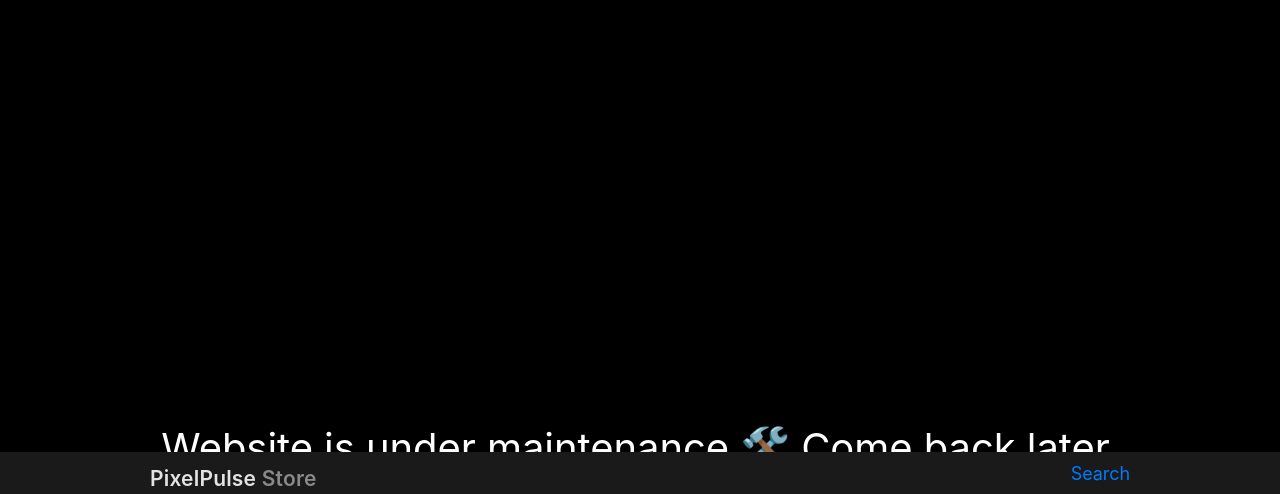
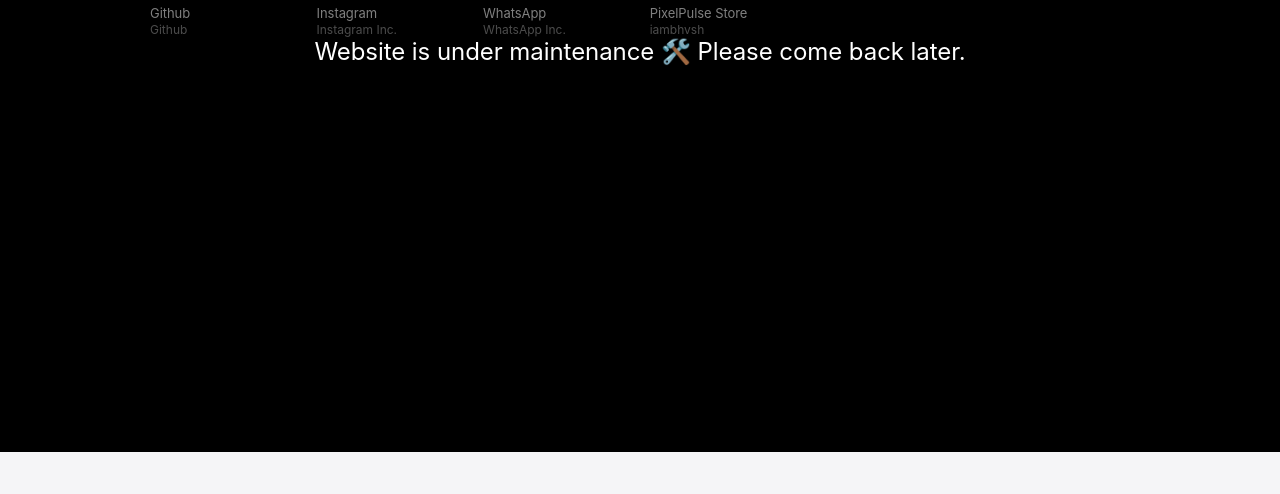
Before and after one commit to iambhvsh/pixelpulsestore, a plain HTML site: page index.html in a window 1280 px wide. Shown: the part 348-842 px from the top of the page. After the commit the page ends 800 px from the top, so only its background shows below. Drawn offline with nearby package versions, Linux system fonts and the light colour scheme; some icons are missing.

Commit message:
Update index.html

```diff
--- a/index.html
+++ b/index.html
@@ -68,16 +68,35 @@ body {
   background: #000;
 }
 
+.maintenance-overlay {
+    position: fixed;
+    top: 0;
+    left: 0;
+    width: 100%;
+    height: 100%;
+    background-color: rgba(0, 0, 0, 0.5); /* semi-transparent black background */
+    display: flex;
+    justify-content: center;
+    align-items: center;
+    z-index: 9999; /* ensures it appears above other elements */
+    color: white;
+    font-size: 24px;
+}
+
 </style>
 
 </head>
 
+<!-- Maintenance overlay -->
+  <div class="maintenance-overlay">
+    <div>
+      <p>Website is under maintenance 🛠️ Please come back later.</p>
+    </div>
+  </div>
+
 <body class="no-js no-touch globalnav-scrim">
-<div style="height: 100vh; text-align: center; z-index: 99999; background: transparent; backdrop-filter: blur(50px); overflow: hidden;">
-<p style="color: #fff; font-size: 40px; margin-top: 60%;">Website is under maintenance 🛠️ Come back later.</p>
-</div>
 
-  <script type="x/boundary" id="fastboot-body-start"></script>
+<script type="x/boundary" id="fastboot-body-start"></script>
 
 <div class="ember-view">
 
```
